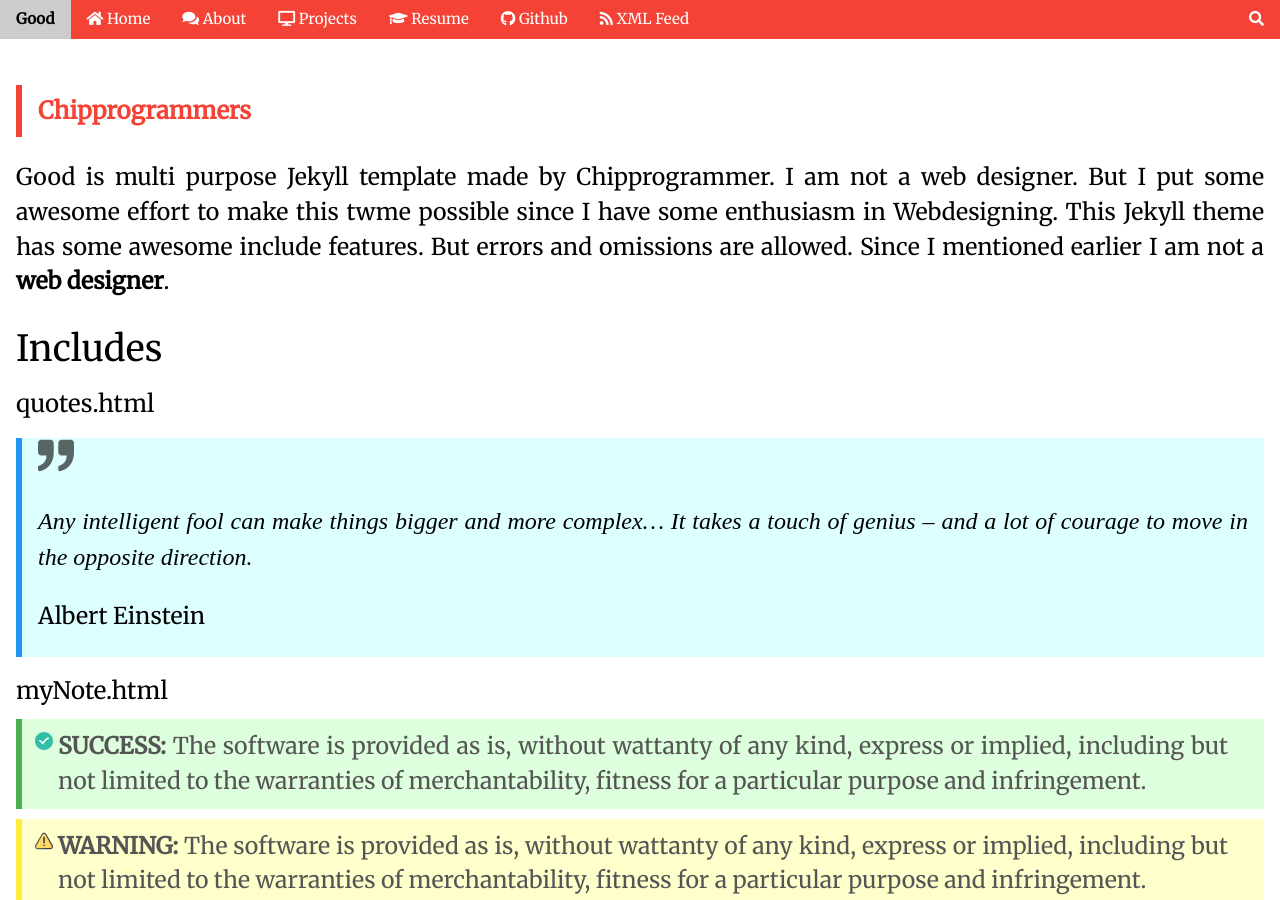
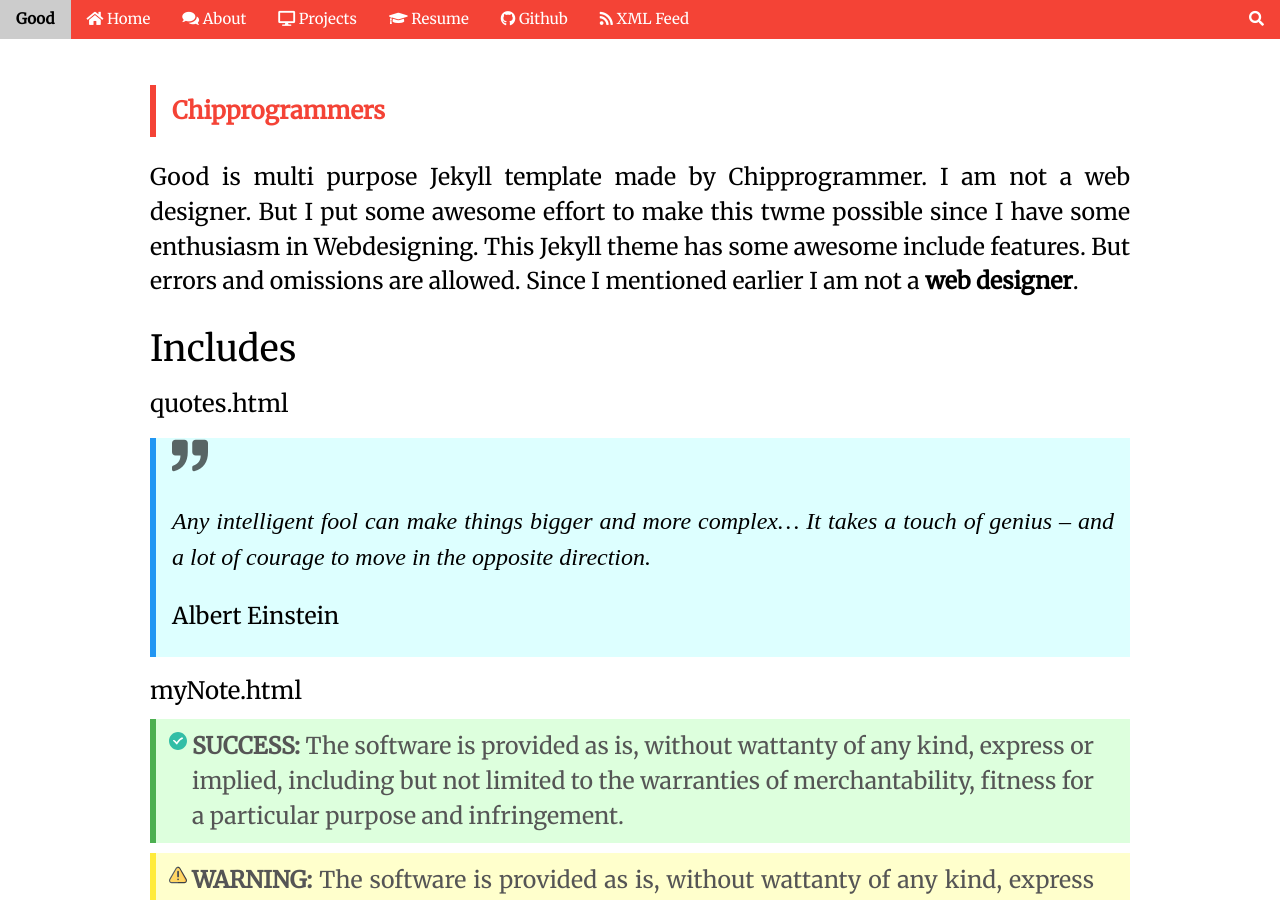
Before and after one commit to chipprogrammers/Good, a Jekyll site: the page built from index.md, in a window 1280 px wide and 900 px high. Built offline with Jekyll 4.4.1, drawn with Linux system fonts in a browser that asks for light colours; comment, search, counter and statistics services are not loaded.

Commit message:
Update default.html

```diff
--- a/_layouts/default.html
+++ b/_layouts/default.html
@@ -7,9 +7,11 @@
 <body style="text-align: justify">
   {% include navbar.html %}
    <div class="w3-container myFont" style="margin-top:75px">
+     <div class="w3-content">
      <h1 class="w3-xlarge w3-padding w3-text-red w3-leftbar w3-border-red"><b>{{ page.title }}</b></h1>
      {{ content }}
   </div>
+</div>
   {% include footer.html %}
   {% include scripts.html %}
 <script src="{{ site.baseurl }}/assets/js/super-search.js"></script>
```
